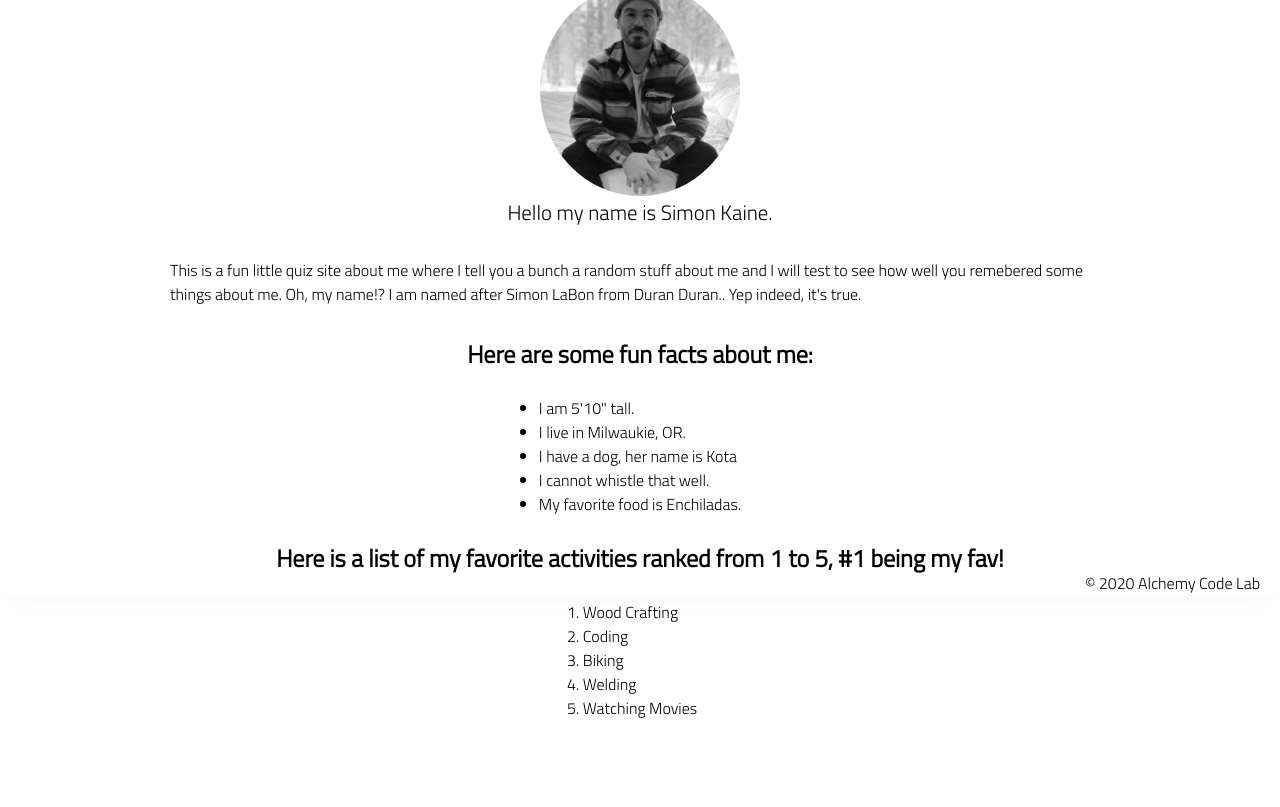
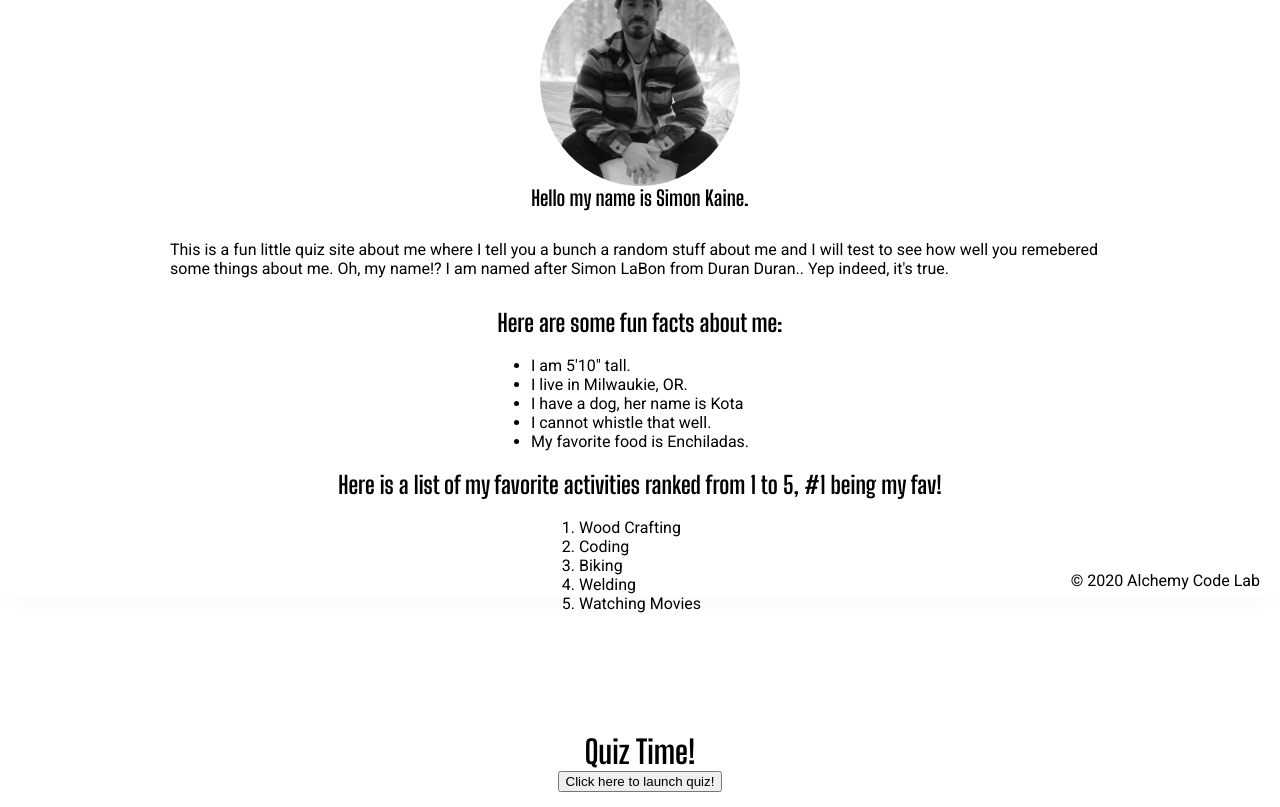
Before and after one commit to simonkaine/lab-01-about-simon, a plain HTML site: page index.html in a window 1280 px wide. Shown: the part 204-1011 px from the top of the page. Drawn offline with Linux system fonts and the light colour scheme.

Commit message:
google fonts + score percentage added

```diff
--- a/app.js
+++ b/app.js
@@ -34,17 +34,17 @@
 
   if (confirmed) {
 
-    const name = prompt("What is your name?");
-    const ans1 = prompt("Am i five foot nine inches tall?");
-    const ans2 = prompt("Do I hate watching movies?");
+    const name = prompt('What is your name?');
+    const ans1 = prompt('Am i five foot nine inches tall?');
+    const ans2 = prompt('Do I hate watching movies?');
     const ans3 = prompt("Is it true, I really can't whistle.");
-    const ans4 = prompt("Do I like to ride a bike?");
-    const ans5 = prompt("Am I a fan of welding?");
-    const ans6 = prompt("Can I wood craft?");
-    const ans7 = prompt("Do I hate coding?");
-    const ans8 = prompt("Is my favorite food is tacos?");
-    const ans9 = prompt("Do I have boy dog named Kota?");
-    const ans10 = prompt("Do I live in a town named Milwaukie?");
+    const ans4 = prompt('Do I like to ride a bike?');
+    const ans5 = prompt('Am I a fan of welding?');
+    const ans6 = prompt('Can I wood craft?');
+    const ans7 = prompt('Do I hate coding?');
+    const ans8 = prompt('Is my favorite food is tacos?');
+    const ans9 = prompt('Do I have boy dog named Kota?');
+    const ans10 = prompt('Do I live in a town named Milwaukie?');
     console.log(name, ans1, ans2, ans3);
 
     let score = 0
@@ -61,8 +61,10 @@
     if (countsAsAYes(ans10)) score++;
 
     console.log(score);
-    alert("Finished Quiz! Check below for your score!");
-    results.innerText = `${name} you got ${score} out of 10 correct!`
+    alert('Finished Quiz! Check below for your score!');
+
+    const percentage = score / 10 * 100;
+    results.innerText = `${name} you got ${score} out of 10 correct! That's ${percentage}%`;
     if (score <= 9) {
       results.style.color = 'red';
       message.innerText = "Unfortunatly you didn't get 100% correct. I'm sad now :,(";
@@ -72,6 +74,6 @@
     };
   }
   else {
-    console.log("user cancelled");
+    console.log('user cancelled');
   }
 })
--- a/index.html
+++ b/index.html
@@ -9,6 +9,9 @@
     <link rel="stylesheet" href="./styles/reset.css">
     <link rel="stylesheet" href="./styles/style.css">
     <link rel="stylesheet" href="./styles/home.css">
+    <link rel="preconnect" href="https://fonts.googleapis.com">
+    <link rel="preconnect" href="https://fonts.gstatic.com" crossorigin>
+    <link href="https://fonts.googleapis.com/css2?family=Big+Shoulders+Display:wght@700&family=Roboto&display=swap" rel="stylesheet">
     <title>Document</title>
 </head>
 
@@ -21,7 +24,7 @@
     <main>
         <section>
             <h1>All About Simon</h1>
-            <img src="./assets/simon.jpg" alt="benny">
+            <img src="./assets/simon.jpg" alt="Simon">
             <h3> Hello my name is Simon Kaine.</h3>
             <p>This is a fun little quiz site about me
                 where I tell you a bunch a random stuff about me and
@@ -48,9 +51,9 @@
         </section>
         <section>
             <h1>Quiz Time!</h1>
-            <button id="click-me">Click here to launch quiz!</button>
-            <p id="results">RESULTS WILL GO HERE</p>
-            <span id="outcome-message"></span>
+            <button id='click-me'>Click here to launch quiz!</button>
+            <p id='results'>RESULTS WILL GO HERE</p>
+            <span id='outcome-message'></span>
         </section>
     </main>
     <footer>
--- a/styles/home.css
+++ b/styles/home.css
@@ -1,4 +1,8 @@
 /* add home page styles here */
+body {
+    font-family: 'Roboto', sans-serif;
+    font-weight: 100;
+}
 
 img {
     width: 20%;
@@ -7,12 +11,15 @@
 
 h1 {
     font-size: 2em;
+    font-family: 'Big Shoulders Display', cursive;
 }
 
 h2 {
     font-size: 1.5em;
+    font-family: 'Big Shoulders Display', cursive;
 }
 
 h3 {
     font-size: 1.3em;
+    font-family: 'Big Shoulders Display', cursive;
 }
```
